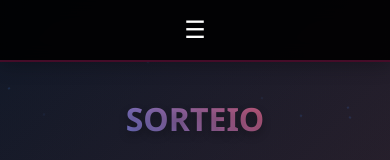
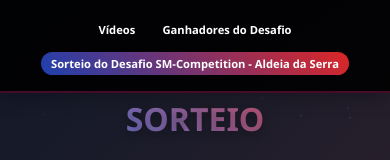
Before and after one commit to SmRenovadora123/Ganhadores-do-Desafio, a plain HTML site: page sorteio.html in a window 390 px wide. Shown: the top 160 px of the page. Drawn offline with Linux system fonts and the light colour scheme.

Commit message:
sorteio.html

```diff
--- a/sorteio.html
+++ b/sorteio.html
@@ -45,18 +45,22 @@
         .nav-menu {
             display: flex;
             list-style: none;
-            gap: 2rem;
+            gap: 1rem;
+            flex-wrap: wrap;
+            justify-content: center;
         }
 
         .nav-link {
             color: #ffffff;
             text-decoration: none;
             font-weight: 600;
-            padding: 0.5rem 1.5rem;
-            border-radius: 25px;
+            padding: 0.4rem 1rem;
+            border-radius: 20px;
             transition: all 0.3s ease;
             position: relative;
             overflow: hidden;
+            font-size: 0.9rem;
+            text-align: center;
         }
 
         .nav-link:hover {
@@ -69,14 +73,9 @@
             background: linear-gradient(45deg, #1e40af, #dc2626);
         }
 
-        /* Menu Mobile */
+        /* Menu Mobile - Removido */
         .mobile-menu-toggle {
             display: none;
-            background: none;
-            border: none;
-            color: white;
-            font-size: 1.5rem;
-            cursor: pointer;
         }
 
         /* Header Principal */
@@ -309,24 +308,17 @@
 
         /* Responsividade */
         @media (max-width: 768px) {
-            .nav-menu {
-                display: none;
-                position: absolute;
-                top: 100%;
-                left: 0;
-                width: 100%;
-                background: rgba(0, 0, 0, 0.95);
-                flex-direction: column;
-                padding: 1rem;
-                gap: 1rem;
+            .nav-container {
+                padding: 0 1rem;
             }
 
-            .nav-menu.active {
-                display: flex;
+            .nav-menu {
+                gap: 0.5rem;
             }
 
-            .mobile-menu-toggle {
-                display: block;
+            .nav-link {
+                font-size: 0.8rem;
+                padding: 0.3rem 0.8rem;
             }
 
             .main-title {
@@ -361,6 +353,11 @@
         }
 
         @media (max-width: 480px) {
+            .nav-link {
+                font-size: 0.7rem;
+                padding: 0.25rem 0.6rem;
+            }
+
             .main-title {
                 font-size: 2rem;
             }
@@ -397,7 +394,6 @@
     <!-- Menu de Navegação -->
     <nav class="navbar">
         <div class="nav-container">
-            <button class="mobile-menu-toggle" onclick="toggleMobileMenu()">☰</button>
             <ul class="nav-menu" id="navMenu">
                 <li><a href="index.html" class="nav-link">Vídeos</a></li>
                 <li><a href="ganhadores.html" class="nav-link">Ganhadores do Desafio</a></li>
@@ -434,12 +430,6 @@
     </footer>
 
     <script>
-        // Toggle do menu mobile
-        function toggleMobileMenu() {
-            const navMenu = document.getElementById('navMenu');
-            navMenu.classList.toggle('active');
-        }
-
         // Função para criar efeitos de brilho
         function createSparkles() {
             const container = document.querySelector('.sorteio-container');
@@ -512,14 +502,6 @@
             });
         });
 
-        // Fechar menu mobile ao clicar em um link
-        document.querySelectorAll('.nav-link').forEach(link => {
-            link.addEventListener('click', () => {
-                const navMenu = document.getElementById('navMenu');
-                navMenu.classList.remove('active');
-            });
-        });
-
         // Adicionar efeito parallax suave no scroll
         window.addEventListener('scroll', () => {
             const scrolled = window.pageYOffset;
```
